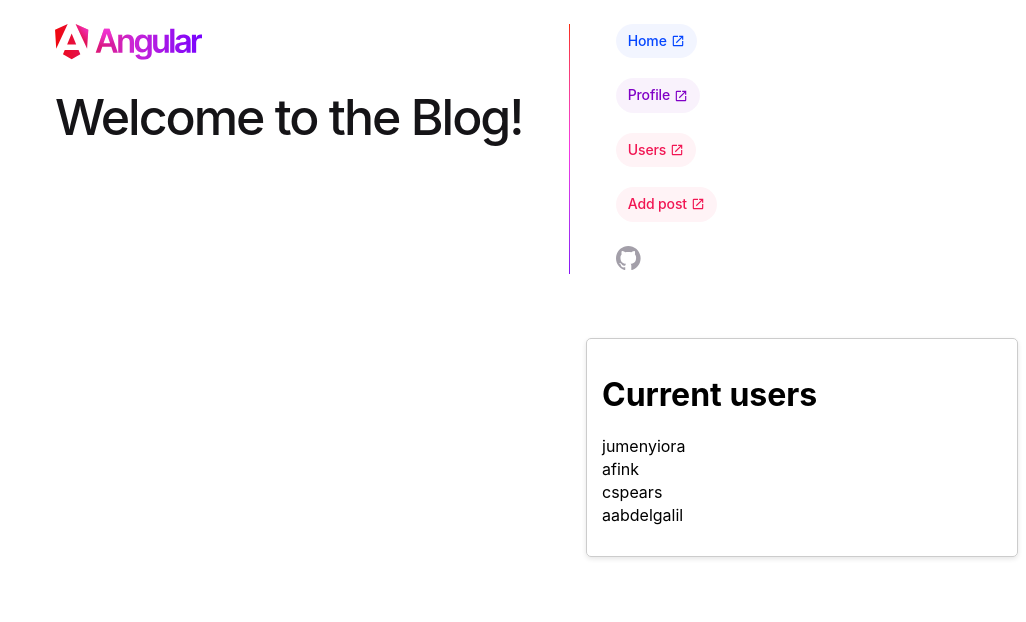
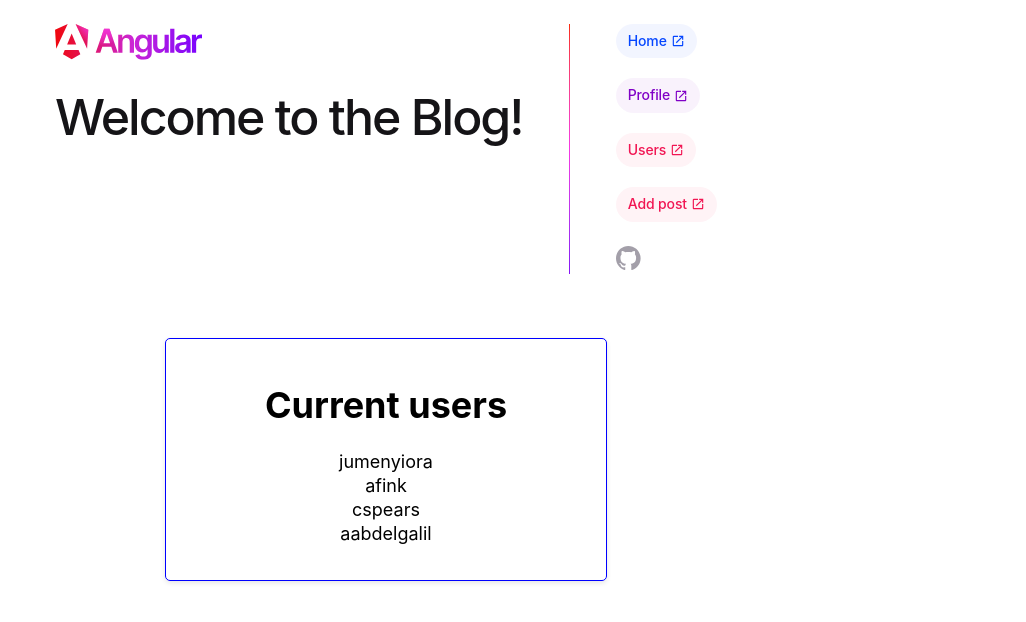
Before and after one commit to umenyioraj/Final-Project-CSC-2053, an Angular app in the folder my-blog/: page /users in a window 1280 px wide. Shown: the top 622 px of the page, without its empty margins (254-1280 px from the left). Built offline with nearby package versions, Linux system fonts and the light colour scheme.

Commit message:
added styles

```diff
--- a/my-blog/src/app/add-blog-post/add-blog-post.component.css
+++ b/my-blog/src/app/add-blog-post/add-blog-post.component.css
@@ -61,3 +61,37 @@ button {
     width: 200px;
   }
 }
+
+.submission-container {
+  border: 10px solid lightblue; /* Set the border color to blue */
+  padding: 20px; /* Add padding for better visual appearance */
+  margin-left: 300px; /* Adjust the margin as needed to move it to the right */
+  background-color: white; /* Set a background color for better contrast */
+}
+
+.submitted-posts-container {
+  text-align: center; /* Center the content */
+  display: inline-block; /* Ensure the container takes only as much width as necessary */
+}
+
+.submitted-post {
+  padding: 10px; /* Add padding for better visual appearance */
+  margin-bottom: 10px; /* Add margin to separate posts */
+  border: 1px solid lightblue; /* Add a border around each post */
+  /* Add any additional styling you want for each post */
+}
+
+.submitted-posts-title {
+  font-size: 32px; /* Adjust the size as needed */
+  /* Add any additional styling you want for the title */
+}
+
+.submitted-posts-content {
+  font-size: 24px; /* Adjust the size of post content as needed */
+  /* Add any additional styling you want for the content */
+}
+
+.post-content h3 {
+  font-size: 28px; /* Adjust the size of post title as needed */
+  /* Add any additional styling you want for the title */
+}
--- a/my-blog/src/app/add-blog-post/add-blog-post.component.html
+++ b/my-blog/src/app/add-blog-post/add-blog-post.component.html
@@ -11,11 +11,15 @@
 </form>
 
 
-<div *ngIf="submittedPosts.length > 0">
-  <h2>Submitted Posts</h2>
-  <div *ngFor="let post of submittedPosts">
-    <h3>{{ post.title }}</h3>
-    <p>{{ post.content }}</p>
-    <hr>
+<div class="submission-container">
+  <div *ngIf="submittedPosts.length > 0" class="submitted-posts-container">
+    <h2 class="submitted-posts-title">Submitted Posts</h2>
+    <div *ngFor="let post of submittedPosts" class="submitted-post">
+      <div class="post-content">
+        <h3>{{ post.title }}</h3>
+        <p>{{ post.content }}</p>
+      </div>
+      <hr>
+    </div>
   </div>
 </div>
--- a/my-blog/src/app/profile/profile.component.css
+++ b/my-blog/src/app/profile/profile.component.css
@@ -15,3 +15,44 @@ ul {
 li {
   margin-bottom: 3px;
 }
+
+body {
+  display: flex;
+  justify-content: center;
+  align-items: center;
+  height: 100vh;
+  margin: 0;
+  background-color: #f0f0f0; /* Set a background color for better contrast */
+}
+
+.profile-container {
+  text-align: center;
+  border: 1px solid blue; /* Set the border color to blue */
+  padding: 20px; /* Add padding for better visual appearance */
+  margin: auto; /* Center the container horizontally */
+}
+
+.profile-container h1 {
+  font-size: 36px; /* Adjust the size as needed */
+}
+
+.profile-container h2 {
+  font-size: 24px; /* Adjust the size as needed */
+}
+
+.profile-container p {
+  font-size: 18px; /* Adjust the size as needed */
+}
+
+.profile-container h3 {
+  font-size: 20px; /* Adjust the size as needed */
+}
+
+.profile-container ul {
+  list-style: none;
+  padding: 0;
+}
+
+.profile-container li {
+  font-size: 16px; /* Adjust the size as needed */
+}
--- a/my-blog/src/app/users/users.component.css
+++ b/my-blog/src/app/users/users.component.css
@@ -15,3 +15,32 @@
   li {
     margin-bottom: 3px;
   }
+
+  body {
+    display: flex;
+    justify-content: center;
+    align-items: center;
+    height: 100vh;
+    margin: 0;
+    background-color: #f0f0f0; /* Set a background color for better contrast */
+  }
+
+  .users-container {
+    text-align: center;
+    border: 1px solid blue; /* Set the border color to blue */
+    padding: 20px; /* Add padding for better visual appearance */
+    margin: auto; /* Center the container horizontally */
+  }
+
+  .users-container h1 {
+    font-size: 36px; /* Adjust the size as needed */
+  }
+
+  .users-container ul {
+    list-style: none;
+    padding: 0;
+  }
+
+  .users-container li {
+    font-size: 18px; /* Adjust the size as needed */
+  }
```
